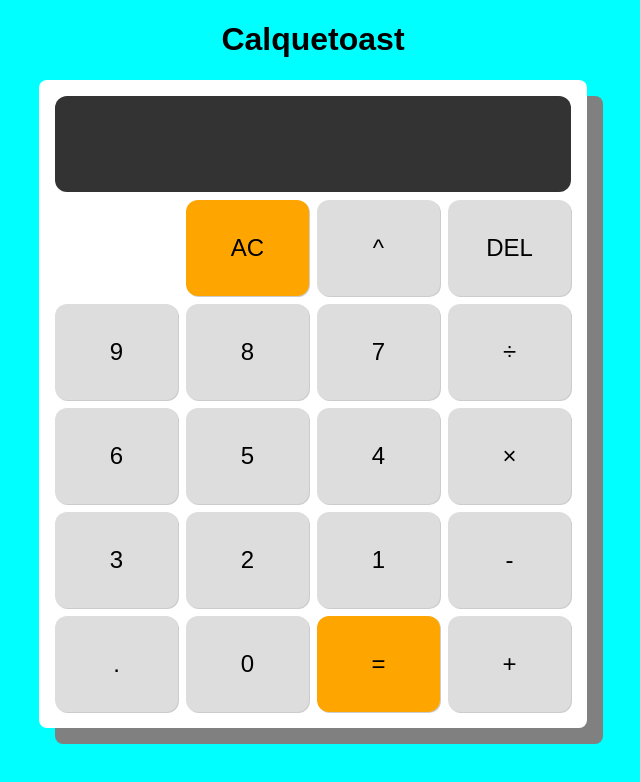
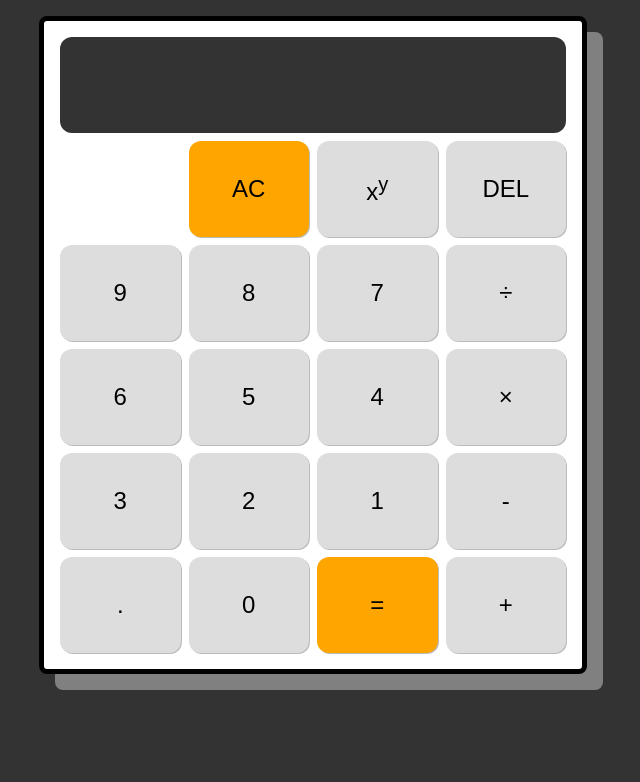
Before and after one commit to renzst/renzst, a plain HTML site: page OdinProject_self/04_Calculator/calculator.html in a window 1280 px wide. Shown: the whole page, without its empty margins (327-967 px from the left). Drawn offline with Linux system fonts and the light colour scheme.

Commit message:
Updates to calculator

```diff
--- a/OdinProject_self/04_Calculator/calculator.css
+++ b/OdinProject_self/04_Calculator/calculator.css
@@ -3,7 +3,7 @@
 }
 
 body {
-    background-color: aqua;
+    background-color: #333;
 }
 
 .container-main {
@@ -15,6 +15,7 @@ body {
 
 #calculator {
     background-color: white;
+    border: 5px solid black;
     border-radius: 0.5em;
     padding: 1em;
     margin: 1em;
@@ -33,7 +34,7 @@ body {
 
 #calculator > button {
     border: none;
-    box-shadow: 1px 1px #ccc;
+    box-shadow: 1px 1px #bbb;
     background-color: #ddd;
 }
 
--- a/OdinProject_self/04_Calculator/calculator.html
+++ b/OdinProject_self/04_Calculator/calculator.html
@@ -9,9 +9,6 @@
 </head>
 <body>
     <div class="container-main">
-        <header>
-            <h1>Calquetoast</h1>
-        </header>
         <main>
             <div id="calculator">
                 <div id="topper">
@@ -20,7 +17,7 @@
                 </div>
                 <div id="placeholder"></div>
                 <button id="ac" class="highlight" aria-label="Clear all">AC</button>
-                <button id="power" class="operator" aria-label="Exponentiate" value="^">^</button>
+                <button id="power" class="operator" aria-label="Exponentiate" value="^">x<sup>y</sup></button>
                 <button id="backspace" class="allcalc" aria-label="Delete">DEL</button>
                 <button id="9" class="digit" aria-label="Nine" value=9>9</button>
                 <button id="8" class="digit" aria-label="Eight" value=8>8</button>
```
